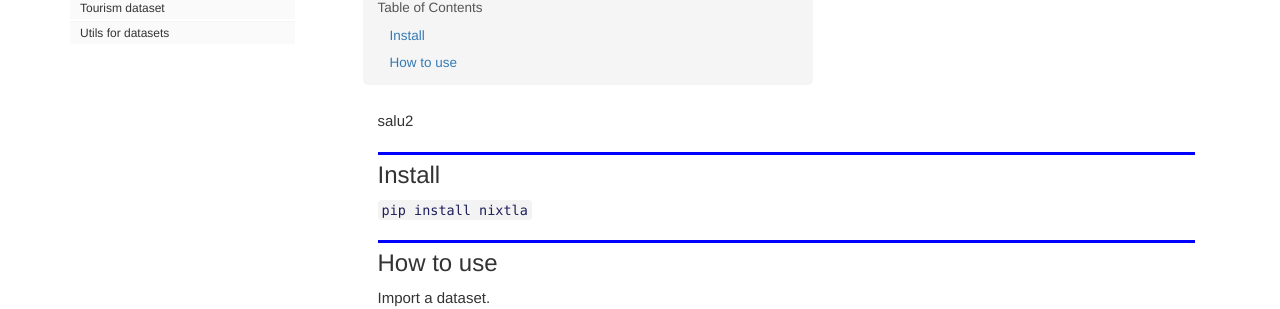
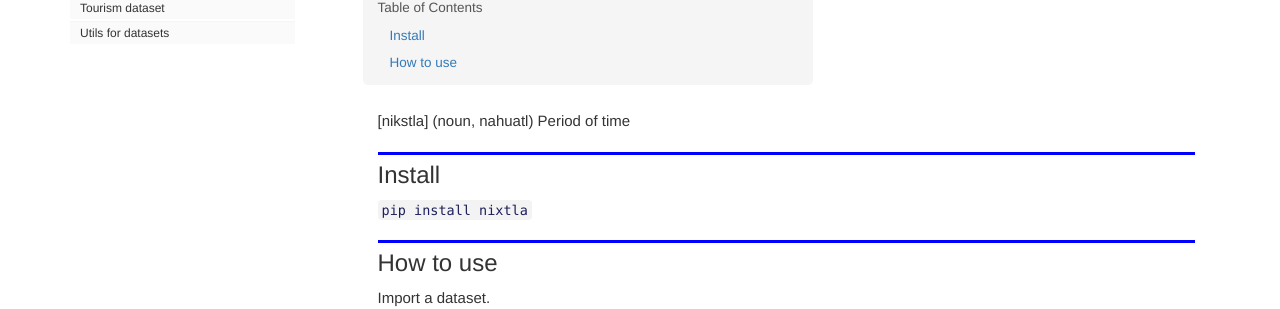
Before and after one commit to Nixtla/Nixtla, a Jekyll site: the page built from docs/index.html, in a window 1280 px wide. Shown: the part 200-509 px from the top of the page. Built offline with Jekyll 4.4.1, drawn with Linux system fonts in a browser that asks for light colours; nearby versions of some CDN libraries; comment, search, counter and statistics services are not loaded.

Commit message:
update index.ipynb and readme

```diff
--- a/docs/index.html
+++ b/docs/index.html
@@ -31,7 +31,7 @@
 
 <div class="cell border-box-sizing text_cell rendered"><div class="inner_cell">
 <div class="text_cell_render border-box-sizing rendered_html">
-<p>salu2</p>
+<p>[nikstla]  (noun, nahuatl) Period of time</p>
 
 </div>
 </div>
```
Also changed, not shown: README.md, 1 other file.
